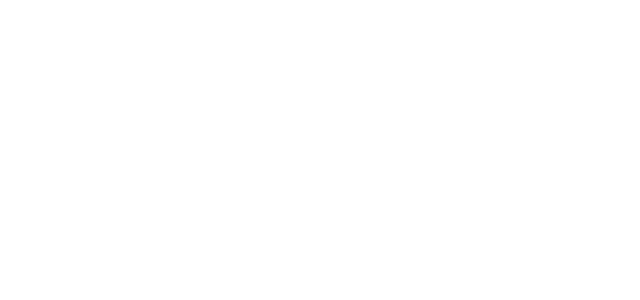
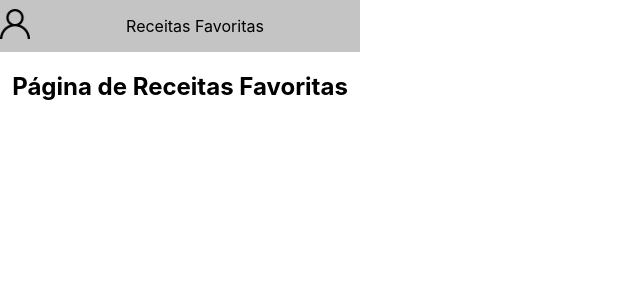
Before and after one commit to tryber/sd-03-recipes-app-09, a React (Create React App) app: page /receitas-favoritas in a window 1280 px wide. Shown: the top 300 px of the page, without its empty margins (0-640 px from the left). Built offline with nearby package versions, Linux system fonts and the light colour scheme.

Commit message:
Correção testes Header

```diff
--- a/src/App.js
+++ b/src/App.js
@@ -12,6 +12,8 @@ import DetailsPage from './pages/DetailsPage';
 import ExploreMealIngredientPage from './pages/ExploreMealIngredientPage';
 import ExploreDrinkIngredientPage from './pages/ExploreDrinkIngredientPage';
 import NotFoundPage from './pages/NotFoundPage';
+import DonePage from './pages/DonePage';
+import FavoritesPage from './pages/FavoritesPage';
 
 function App() {
   return (
@@ -27,8 +29,8 @@ function App() {
         <Route path="/bebidas/:id" component={DetailsPage} />
         <Route path="/explorar/comidas" component={ExplorePageByForD} />
         <Route path="/explorar/bebidas" component={ExplorePageByForD} />
-        <Route path="/receitas-feitas" component="" />
-        <Route path="/receitas-favoritas" component="" />
+        <Route path="/receitas-feitas" component={DonePage} />
+        <Route path="/receitas-favoritas" component={FavoritesPage} />
         <Route path="/comidas" component={MealsPage} />
         <Route path="/bebidas" component={DrinksPage} />
         <Route path="/explorar" component={ExplorePage} />
--- a/src/pages/DonePage.jsx
+++ b/src/pages/DonePage.jsx
@@ -0,0 +1,11 @@
+import React from 'react';
+import Header from '../components/Header';
+
+const DonePage = () => (
+  <div>
+    <Header />
+    <h2>Página de Receitas Feitas</h2>
+  </div>
+)
+
+export default DonePage;
--- a/src/pages/FavoritesPage.jsx
+++ b/src/pages/FavoritesPage.jsx
@@ -0,0 +1,11 @@
+import React from 'react';
+import Header from '../components/Header';
+
+const FavoritesPage = () => (
+  <div>
+    <Header />
+    <h2>Página de Receitas Favoritas</h2>
+  </div>
+)
+
+export default FavoritesPage;
```
